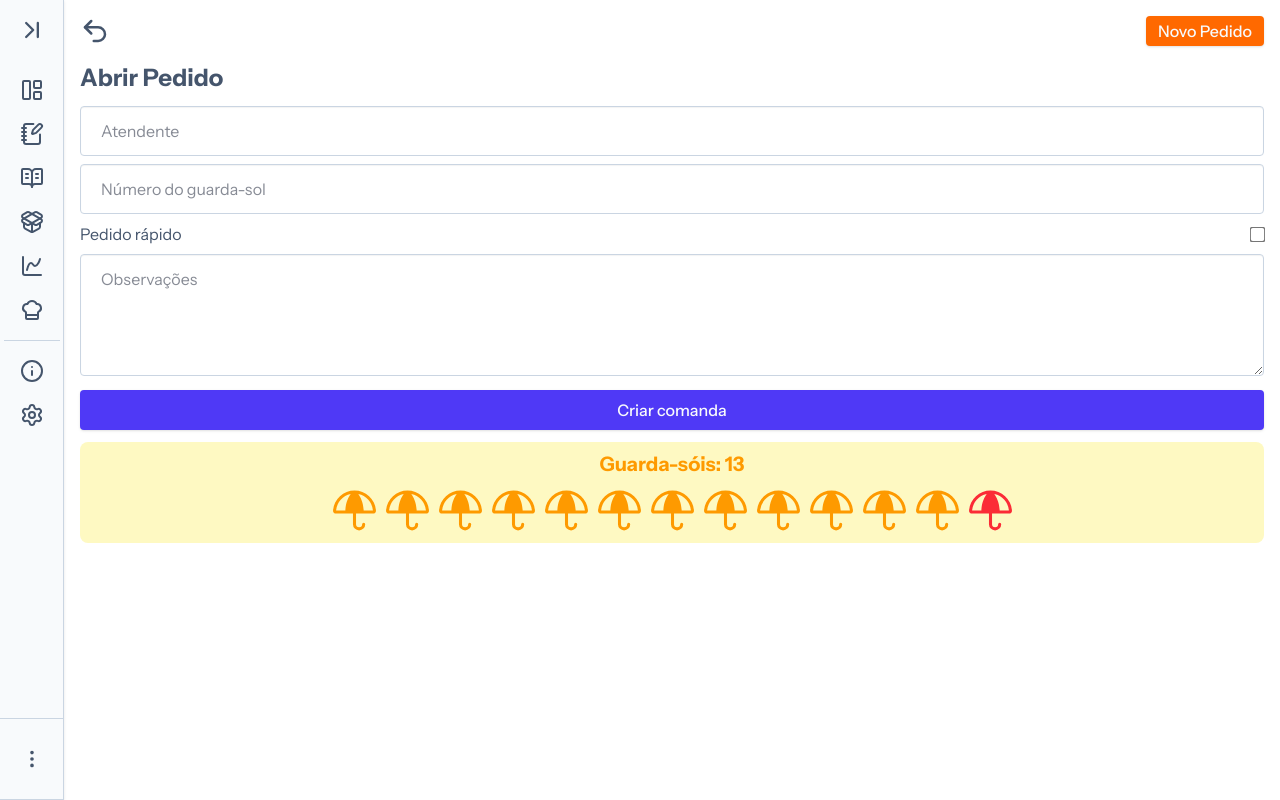
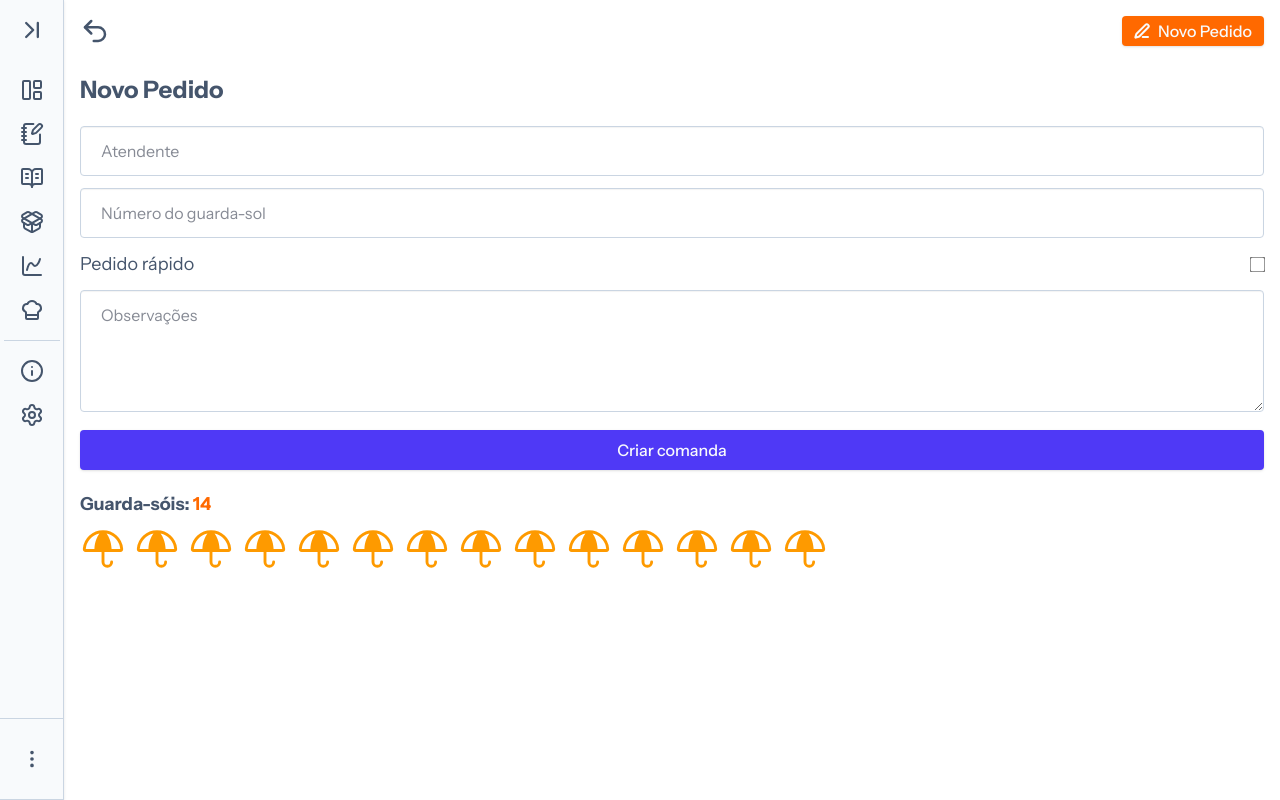
Before and after one commit to barb1424/TesteSeaShade, a React (Vite) app: page /novo-pedido in a window 1280 px wide. Built offline with nearby package versions, Linux system fonts and the light colour scheme.

Commit message:
continuação página 'Novo-pedido' e configuração de rotas

```diff
--- /dev/null
+++ b/src/components/HeaderLogged.jsx
@@ -0,0 +1,16 @@
+import { Undo2, PenLine } from 'lucide-react';
+import { Link } from 'react-router-dom';
+
+const HeaderLogged = ({children, hasUndo, link}) => {
+    return (
+        <header className="flex flex-col gap-7">
+            <div className="flex justify-between">
+            { hasUndo && (<button><Link to = {link}><Undo2 size="30"/></Link></button>)}
+            <Link to = "/novo-pedido" className ="hover: bg-orange-500 text-slate-50 font-medium rounded px-3 py-0.5 shadow-sm flex gap-2 items-center justify-center"><PenLine size="16" strokeWidth={3}/>Novo Pedido</Link>
+            </div>
+            <h1 className="text-2xl font-bold">{children}</h1>
+        </header>
+    )
+}
+
+export default HeaderLogged;
--- /dev/null
+++ b/src/components/IconList.jsx
@@ -0,0 +1,16 @@
+import { PiUmbrellaFill } from "react-icons/pi";
+
+function IconList({ quantidade }) {
+    {/* Implementar numeração nos guarda-sóis e função ocupado ou livre. Torna-los clicáveis. O guarda-sol clicado o numero irá para o input; Se estiver ocupado a cor do icone será text-red-500 */}
+  return (
+    <div className="flex flex-wrap gap-2">
+        {Array.from({ length: quantidade }).map((_, i) => (
+            <PiUmbrellaFill
+            className="text-amber-500"
+            key={i} size={46} />
+        ))}
+    </div>
+  );
+}
+
+export default IconList;
--- a/src/components/Sidebar.jsx
+++ b/src/components/Sidebar.jsx
@@ -1,6 +1,8 @@
 import { LayoutPanelLeft, NotebookPen, BookOpenText, PackageOpen, ChartSpline, ChefHat, Info, ChevronFirst, ChevronLast, User, EllipsisVertical, Settings } from "lucide-react";
 import { useState } from "react";
 import logo from "../assets/darklogo.svg";
+import { Link } from 'react-router-dom';
+
 const Sidebar = () => {
 
     const[expanded, setExpanded] = useState(false);
@@ -22,24 +24,24 @@ const Sidebar = () => {
             <nav className={`text-lg flex flex-col gap-2 ${expanded? "px-3" : "items-center"}`}>
                 <ul className="flex flex-col flex-3 border-b border-slate-300 pb-2">
 
-                    <li className="cursor-pointer h-full flex p-2 items-center hover:bg-azul-100 hover:text-azul-600 rounded-lg transition-all duration-300 truncate"><div className={`flex min-w-10 ${expanded? "" : "justify-center"}`}><LayoutPanelLeft/></div><div className={`${expanded? "flex-grow" : "overflow-hidden transition-all w-0"}`}>Painel</div></li>
+                    <Link to="/inicio"><li className="cursor-pointer h-full flex p-2 items-center hover:bg-azul-100 hover:text-azul-600 rounded-lg transition-all duration-300 truncate"><div className={`flex min-w-10 ${!expanded && "justify-center"}`}><LayoutPanelLeft/></div><div className={`${expanded? "flex-grow" : "overflow-hidden transition-all w-0"}`}>Início</div></li></Link>
 
-                    <li className="cursor-pointer h-full flex p-2 items-center hover:bg-azul-100 hover:text-azul-600 rounded-lg transition-all duration-300 truncate"><div className={`flex min-w-10 ${expanded? "" : "justify-center"}`}><NotebookPen/></div><div className={`${expanded? "flex-grow" : "overflow-hidden transition-all w-0"}`}>Pedidos</div></li>
+                    <Link to = "/pedidos"><li className="cursor-pointer h-full flex p-2 items-center hover:bg-azul-100 hover:text-azul-600 rounded-lg transition-all duration-300 truncate"><div className={`flex min-w-10 ${!expanded && "justify-center"}`}><NotebookPen/></div><div className={`${expanded? "flex-grow" : "overflow-hidden transition-all w-0"}`}>Pedidos</div></li></Link>
 
-                    <li className="cursor-pointer h-full flex p-2 items-center hover:bg-azul-100 hover:text-azul-600 rounded-lg transition-all duration-300 truncate"><div className={`flex min-w-10 ${expanded? "" : "justify-center"}`}><BookOpenText/></div><div className={`${expanded? "flex-grow" : "overflow-hidden transition-all w-0"}`}>Cardápio</div></li>
+                    <Link to = "/cardapio"><li className="cursor-pointer h-full flex p-2 items-center hover:bg-azul-100 hover:text-azul-600 rounded-lg transition-all duration-300 truncate"><div className={`flex min-w-10 ${!expanded && "justify-center"}`}><BookOpenText/></div><div className={`${expanded? "flex-grow" : "overflow-hidden transition-all w-0"}`}>Cardápio</div></li></Link>
 
-                    <li className="cursor-pointer h-full flex p-2 items-center hover:bg-azul-100 hover:text-azul-600 rounded-lg transition-all duration-300 truncate"><div className={`flex min-w-10 ${expanded? "" : "justify-center"}`}><PackageOpen/></div><div className={`${expanded? "flex-grow" : "overflow-hidden transition-all w-0"}`}>Estoque</div></li>
+                    <Link to = "estoque"><li className="cursor-pointer h-full flex p-2 items-center hover:bg-azul-100 hover:text-azul-600 rounded-lg transition-all duration-300 truncate"><div className={`flex min-w-10 ${!expanded && "justify-center"}`}><PackageOpen/></div><div className={`${expanded? "flex-grow" : "overflow-hidden transition-all w-0"}`}>Estoque</div></li></Link>
 
-                    <li className="cursor-pointer h-full flex p-2 items-center hover:bg-azul-100 hover:text-azul-600 rounded-lg transition-all duration-300 truncate"><div className={`flex min-w-10 ${expanded? "" : "justify-center"}`}><ChartSpline/></div><div className={`${expanded? "flex-grow" : "overflow-hidden transition-all w-0"}`}>Relatórios</div></li>
+                    <Link to = "relatorios"><li className="cursor-pointer h-full flex p-2 items-center hover:bg-azul-100 hover:text-azul-600 rounded-lg transition-all duration-300 truncate"><div className={`flex min-w-10 ${!expanded && "justify-center"}`}><ChartSpline/></div><div className={`${expanded? "flex-grow" : "overflow-hidden transition-all w-0"}`}>Relatórios</div></li></Link>
 
-                    <li className="cursor-pointer h-full flex p-2 items-center hover:bg-azul-100 hover:text-azul-600 rounded-lg transition-all duration-300 truncate"><div className={`flex min-w-10 ${expanded? "" : "justify-center"}`}><ChefHat/></div><div className={`${expanded? "flex-grow" : "overflow-hidden transition-all w-0"}`}>Modo Produção</div></li>
+                    <Link to = "producao"><li className="cursor-pointer h-full flex p-2 items-center hover:bg-azul-100 hover:text-azul-600 rounded-lg transition-all duration-300 truncate"><div className={`flex min-w-10 ${!expanded && "justify-center"}`}><ChefHat/></div><div className={`${expanded? "flex-grow" : "overflow-hidden transition-all w-0"}`}>Modo Produção</div></li></Link>
 
                 </ul>
                 <ul className="flex flex-col flex-1 justify-around">
+                    <Link to = "ajuda"><li className="cursor-pointer h-full flex p-2 items-center hover:bg-azul-100 hover:text-azul-600 rounded-lg transition-all duration-300 truncate"><div className={`flex min-w-10 ${!expanded && "justify-center"}`}><Info/></div><div className={`${expanded? "flex-grow" : "overflow-hidden transition-all w-0"}`}>Ajuda</div></li></Link>
 
-                    <li className="cursor-pointer h-full flex p-2 items-center hover:bg-azul-100 hover:text-azul-600 rounded-lg transition-all duration-300 truncate"><div className={`flex min-w-10 ${expanded? "" : "justify-center"}`}><Info/></div><div className={`${expanded? "flex-grow" : "overflow-hidden transition-all w-0"}`}>Ajuda</div></li>
+                    <Link to = "ajustes"><li className="cursor-pointer h-full flex p-2 items-center hover:bg-azul-100 hover:text-azul-600 rounded-lg transition-all duration-300 truncate"><div className={`flex min-w-10 ${!expanded && "justify-center"}`}><Settings /></div><div className={`${expanded? "flex-grow" : "overflow-hidden transition-all duration-300 w-0"}`}>Configurações</div></li></Link>
 
-                    <li className="cursor-pointer h-full flex p-2 items-center hover:bg-azul-100 hover:text-azul-600 rounded-lg transition-all duration-300 truncate"><div className={`flex min-w-10 ${expanded? "" : "justify-center"}`}><Settings /></div><div className={`${expanded? "flex-grow" : "overflow-hidden transition-all duration-300 w-0"}`}>Configurações</div></li>
 
                 </ul>
         </nav>
--- a/src/pages/Cardapio.jsx
+++ b/src/pages/Cardapio.jsx
@@ -0,0 +1,5 @@
+const Cardapio = () => {
+
+}
+
+export default Cardapio;
--- /dev/null
+++ b/src/pages/Inicio.jsx
@@ -0,0 +1,4 @@
+const Inicio = () => {
+
+}
+export default Inicio;
--- a/src/pages/NovoPedido.jsx
+++ b/src/pages/NovoPedido.jsx
@@ -1,20 +1,19 @@
 import Sidebar from "../components/Sidebar"
-import { Undo2, } from 'lucide-react';
-import { PiUmbrellaFill } from "react-icons/pi";
+import HeaderLogged from "../components/HeaderLogged"
+import IconList from "../components/IconList"
+import { Link } from 'react-router-dom';
 
 const NovoPedido = () => {
+const link = "";
+const quantidade = 14;
     return(
         <div className="text-slate-600 flex h-screen ">
             <Sidebar/>
-            <div className="flex flex-col w-full ml-16 py-4 px-4 gap-4">
-            <header className="flex justify-between">
-                <button><Undo2 size="30"/></button>
-                <button className="bg-orange-500 text-slate-50 font-medium rounded px-3 py-0.5 shadow-sm">Novo Pedido</button>
-            </header>
+            <div className="flex flex-col w-full ml-16 py-4 px-4">
+            <HeaderLogged hasUndo link="/Pedidos">Novo Pedido</HeaderLogged>
             <main className="h-full">
-                <h1 className="text-2xl font-bold">Abrir Pedido</h1>
                 <form>
-                    <fieldset className="flex flex-col gap-2 my-3">
+                    <fieldset className="flex flex-col gap-3 my-5">
                         <label>
                             <input
                             className="inset-shadow-xs focus:ring focus:outline-none focus:border-indigo-600 bg-white py-4 lg:py-3 px-5 rounded border border-slate-300 text-slate-900 w-full"
@@ -31,34 +30,23 @@ const NovoPedido = () => {
                             placeholder="Número do guarda-sol"/>
                         </label>
 
-                        <label className="flex justify-between items-center">
+                        <label className="flex justify-between items-center text-lg">
                             Pedido rápido
-                            <input type="checkbox" className="transform scale-120"/>
+                            <input type="checkbox" className="transform scale-123"/>
                         </label>
 
                         <label>
                             <textarea className="inset-shadow-xs focus:ring focus:outline-none focus:border-indigo-600 bg-white py-4 lg:py-3 px-5 rounded border border-slate-300 text-slate-900 w-full" rows="4" cols="50" placeholder="Observações"></textarea>
                         </label>
 
-                        <button className="shadow-sm bg-indigo-600 text-slate-50 font-medium rounded py-2">Criar comanda</button>
+                        <button className="cursor-pointer shadow-sm bg-indigo-600 text-slate-50 font-medium rounded py-2">Criar comanda</button>
                     </fieldset>
                 </form>
-                <div className="text-amber-500 flex flex-col bg-yellow-100 rounded-lg p-2 gap-2">
-                    <div className=" font-bold flex justify-center text-xl">Guarda-sóis: 13</div>
-                    <div className="flex flex-wrap itens-center justify-center gap-1">
-                    <PiUmbrellaFill size="49"/>
-                    <PiUmbrellaFill size="49"/>
-                    <PiUmbrellaFill size="49"/>
-                    <PiUmbrellaFill size="49"/>
-                    <PiUmbrellaFill size="49"/>
-                    <PiUmbrellaFill size="49"/>
-                    <PiUmbrellaFill size="49"/>
-                    <PiUmbrellaFill size="49"/>
-                    <PiUmbrellaFill size="49"/>
-                    <PiUmbrellaFill size="49"/>
-                    <PiUmbrellaFill size="49"/>
-                    <PiUmbrellaFill size="49"/>
-                    <PiUmbrellaFill className="text-red-500" size="49"/>
+                <div className="flex flex-col gap-2">
+                    <p className="text-lg font-bold">Guarda-sóis: <span className="text-orange-500">{quantidade}</span></p>
+                    <div className="flex">
+                        {/* Implementar numeração nos guarda-sóis e função ocupado ou livre. Torna-los clicáveis. O guarda-sol clicado o numero irá para o input; Se estiver ocupado a cor do icone será text-red-500 */}
+                     <IconList quantidade={quantidade}/>
                     </div>
                 </div>
             </main>
--- a/src/pages/Pedidos.jsx
+++ b/src/pages/Pedidos.jsx
@@ -0,0 +1,5 @@
+const Pedidos = () => {
+
+}
+
+export default Pedidos;
```
Also changed, not shown: src/App.jsx (+6 -1 lines), src/components/ArrowButton.jsx (added, +34 -0 lines), src/pages/Home.jsx (+4 -3 lines), src/pages/Dashboard.jsx (deleted).
